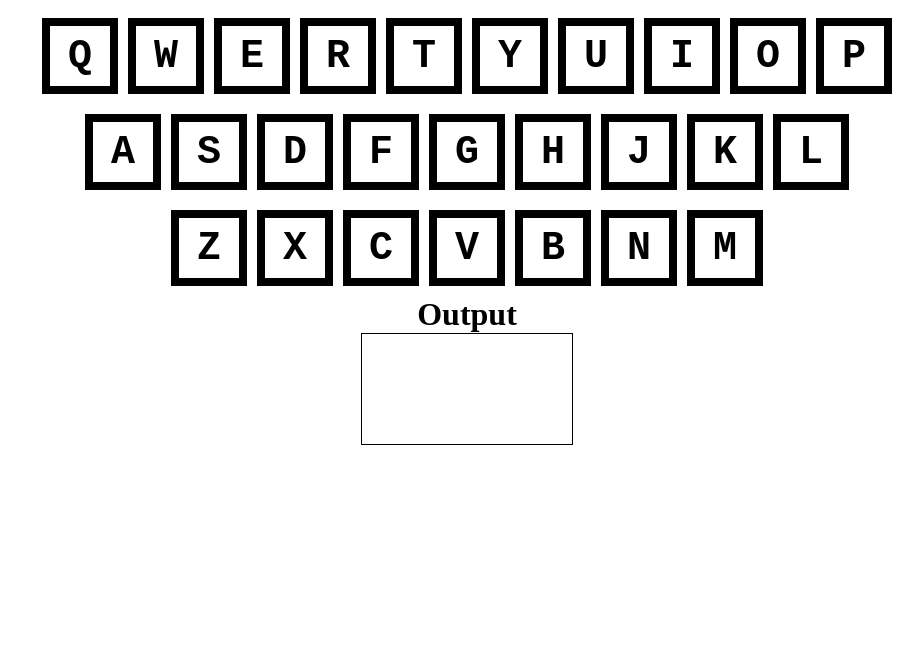
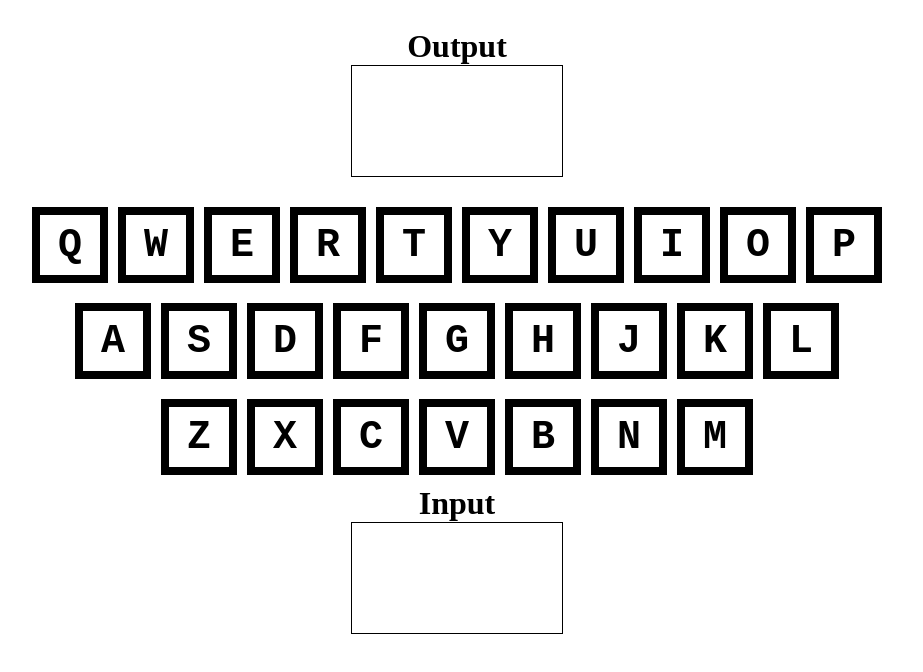
Before and after one commit to LennartZi/Public_Enigma_Mirror, a plain HTML site: page frontend/src/index.html in a window 1280 px wide. Shown: the whole page, without its empty margins (173-1096 px from the left). Drawn offline with Linux system fonts and the light colour scheme.

Commit message:
--index-- add main-container add container2 -> outputContainer changed inputContainer
--script--
add updateInputHistory/updateOutputHistory function
change addClickListener/document.addEventListener

--CSS--
add main-container
add outputContainer
add container2

```diff
--- a/frontend/src/css/styles.css
+++ b/frontend/src/css/styles.css
@@ -2,6 +2,15 @@
   display: flex;
   flex-direction: column;
   align-items: center;
+}
+
+.main-container {
+  display: grid;
+  grid-template-rows: auto auto auto;
+  grid-template-columns: auto auto;
+  justify-content: center;
+  align-items: center;
+  gap: 20px;
 }
 
 #inputContainer {
@@ -10,8 +19,19 @@
   align-items: center;
 }
 
+#outputContainer {
+  display: flex;
+  flex-direction: column;
+  align-items: center;
+}
+
 #container1 {
   grid-row: 3;
+  grid-column: 1;
+}
+
+#container2 {
+  grid-row: 2;
   grid-column: 1;
 }
 
--- a/frontend/src/index.html
+++ b/frontend/src/index.html
@@ -6,13 +6,21 @@
   <link rel="stylesheet" href="css/styles.css">
 </head>
 <body>
+<div class="main-container">
+  <div id="container2" class="container">
+    <div id="outputContainer">
+      <h1>Output</h1>
+      <div id="outputHistory" class="output"></div>
+    </div>
+  </div>
   <div id="container1" class="container">
-      <div id="inputContainer">
-        <div id="keyboard_input" class="keyboard"></div>
-        <h1>Output</h1>
-        <div id="outputHistory" class="output"></div>
-      </div>
+    <div id="inputContainer">
+      <div id="keyboard_input" class="keyboard"></div>
+      <h1>Input</h1>
+      <div id="inputHistory" class="output"></div>
     </div>
+  </div>
+</div>
   <script src="js/script.js"></script>
 </body>
 </html>
--- a/frontend/src/js/script.js
+++ b/frontend/src/js/script.js
@@ -91,11 +91,12 @@ document.addEventListener('keydown', async (event) => {
   const isValidKey = rows.some(row => row.includes(key.toLowerCase()));
 
   if (!event.repeat && isValidKey) {
+    updateInputHistory(key);
     findAndHighlightKey(keyboard_input, key , true);
     const response = await putKey({letter: key})
     console.log(response);
-    // Senden ans Backend
-    outputHistory.textContent = (response + outputHistory.textContent).substring(0, maxHistoryLength);
+    // Output History aktualisieren
+    updateOutputHistory(response);
   }
 });
 
@@ -128,13 +129,13 @@ function findAndHighlightKey(keyboardDiv, key, highlight) {
 function addClickListener(key) {
   key.addEventListener('click', async () => {
     const keyText = key.textContent;
-
+    updateInputHistory(keyText);
     findAndHighlightKey(keyboard_input, keyText, true);
     const response = await putKey({ letter: keyText });
     console.log(response);
 
-    // Senden ans Backend
-    outputHistory.textContent = (response + outputHistory.textContent).substring(0, maxHistoryLength);
+    // Update der Ausgabehistorie
+    updateOutputHistory(response);
 
     // Entfernen der Hervorhebung nach einer kurzen Verzögerung
     setTimeout(() => {
@@ -142,3 +143,15 @@ function addClickListener(key) {
     }, 2000);
   });
 }
+
+
+
+// Funktion zum Aktualisieren der Eingabehistorie
+function updateInputHistory(clickedKey) {
+  inputHistory.textContent = (clickedKey.toUpperCase() + inputHistory.textContent).substring(0, maxHistoryLength);
+}
+
+// Funktion zum Aktualisieren der Ausgabehistorie
+function updateOutputHistory(output) {
+  outputHistory.textContent = (output.toUpperCase() + outputHistory.textContent).substring(0, maxHistoryLength);
+}
```
